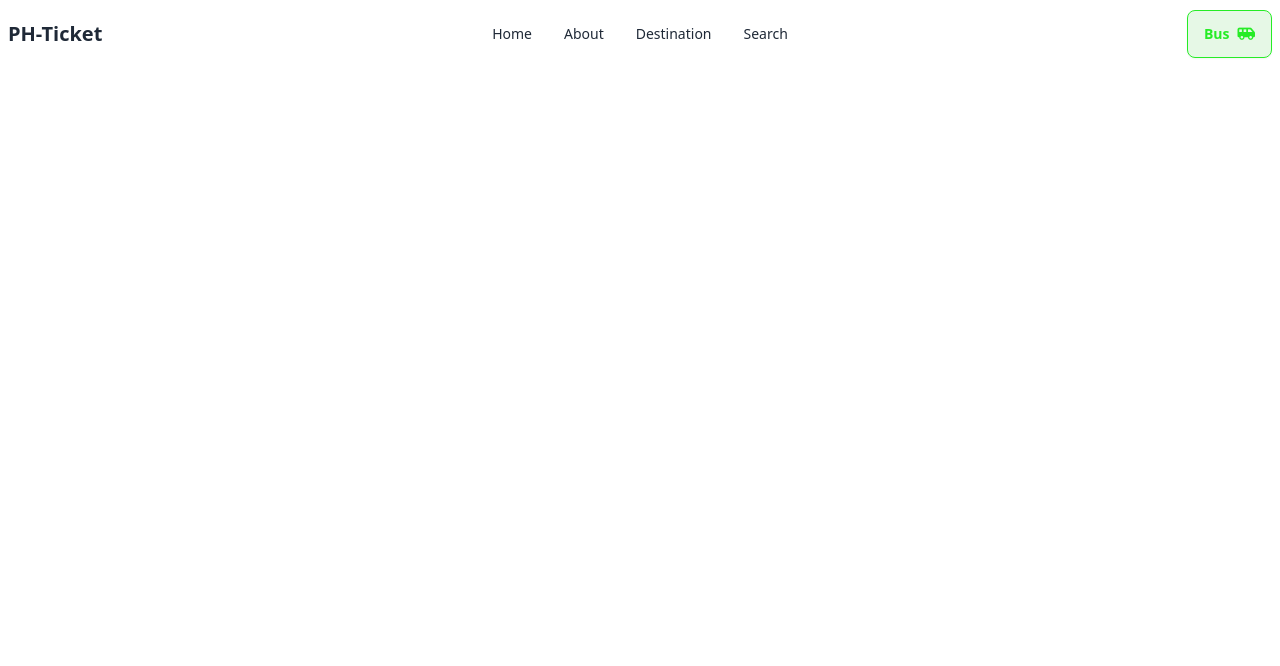
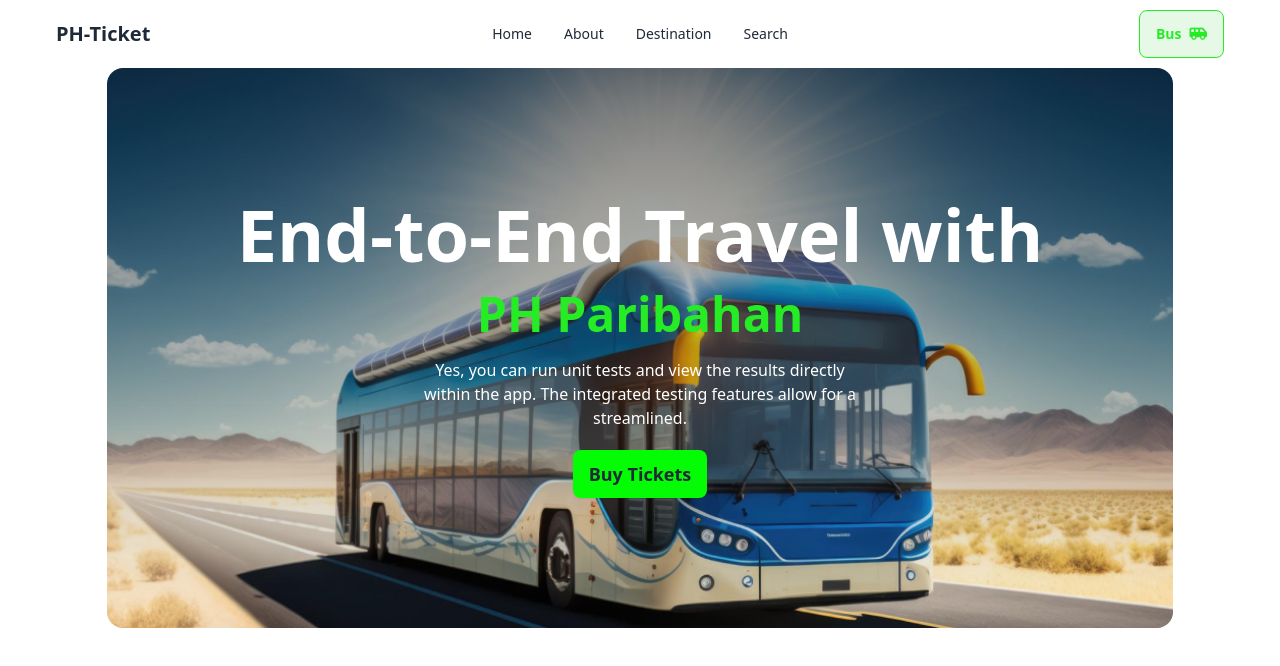
Before and after one commit to Arafat0122/b9a5, a plain HTML site: page index.html in a window 1280 px wide. Drawn offline with nearby package versions, Linux system fonts and the light colour scheme.

Commit message:
banner section added

```diff
--- a/index.html
+++ b/index.html
@@ -25,7 +25,7 @@
 
     <head>
         <!-- navbar section -->
-        <div class="navbar bg-base-100">
+        <div class="navbar bg-base-100 px-14">
             <div class="navbar-start">
                 <div class="dropdown">
                     <div tabindex="0" role="button" class="btn btn-ghost lg:hidden">
@@ -54,7 +54,21 @@
                 </ul>
             </div>
             <div class="navbar-end">
-                <a class="btn text-[#26ec26] border-solid border-[#26ec26] bg-[#e0f7e0cb]">Bus <i class="fa-solid fa-van-shuttle"></i></a>
+                <a class="btn text-[#26ec26] border-solid border-[#26ec26] bg-[#e0f7e0cb]">Bus <i
+                        class="fa-solid fa-van-shuttle"></i></a>
+            </div>
+        </div>
+
+        <!-- banner section -->
+        <div class="hero rounded-2xl h-[560px] w-5/6 mx-auto" style="background-image: url(images/banner.png);">
+            <div class="hero-content text-center text-neutral-content">
+                <div class="">
+                    <h1 class="mb-5 text-7xl font-bold text-white">End-to-End Travel with</h1>
+                    <h1 class="mb-5 text-5xl font-bold text-[#26ec26]">PH Paribahan</h1>
+                    <p class="mb-5 max-w-md mx-auto text-white">Yes, you can run unit tests and view the results directly within
+                        the app. The integrated testing features allow for a streamlined.</p>
+                    <button class="btn bg-[#04fc04] border-0 text-lg font-bold">Buy Tickets</button>
+                </div>
             </div>
         </div>
 
```
